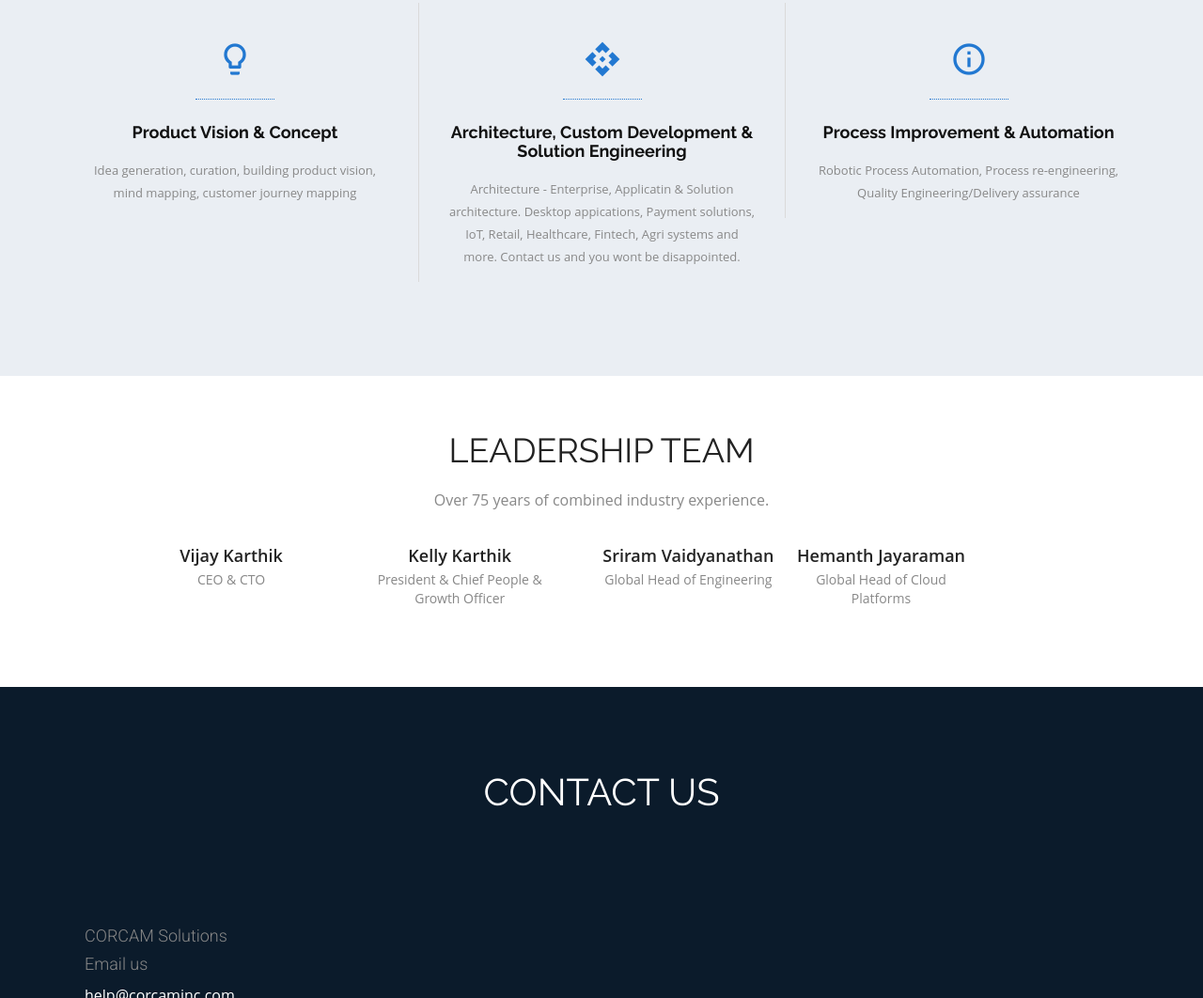
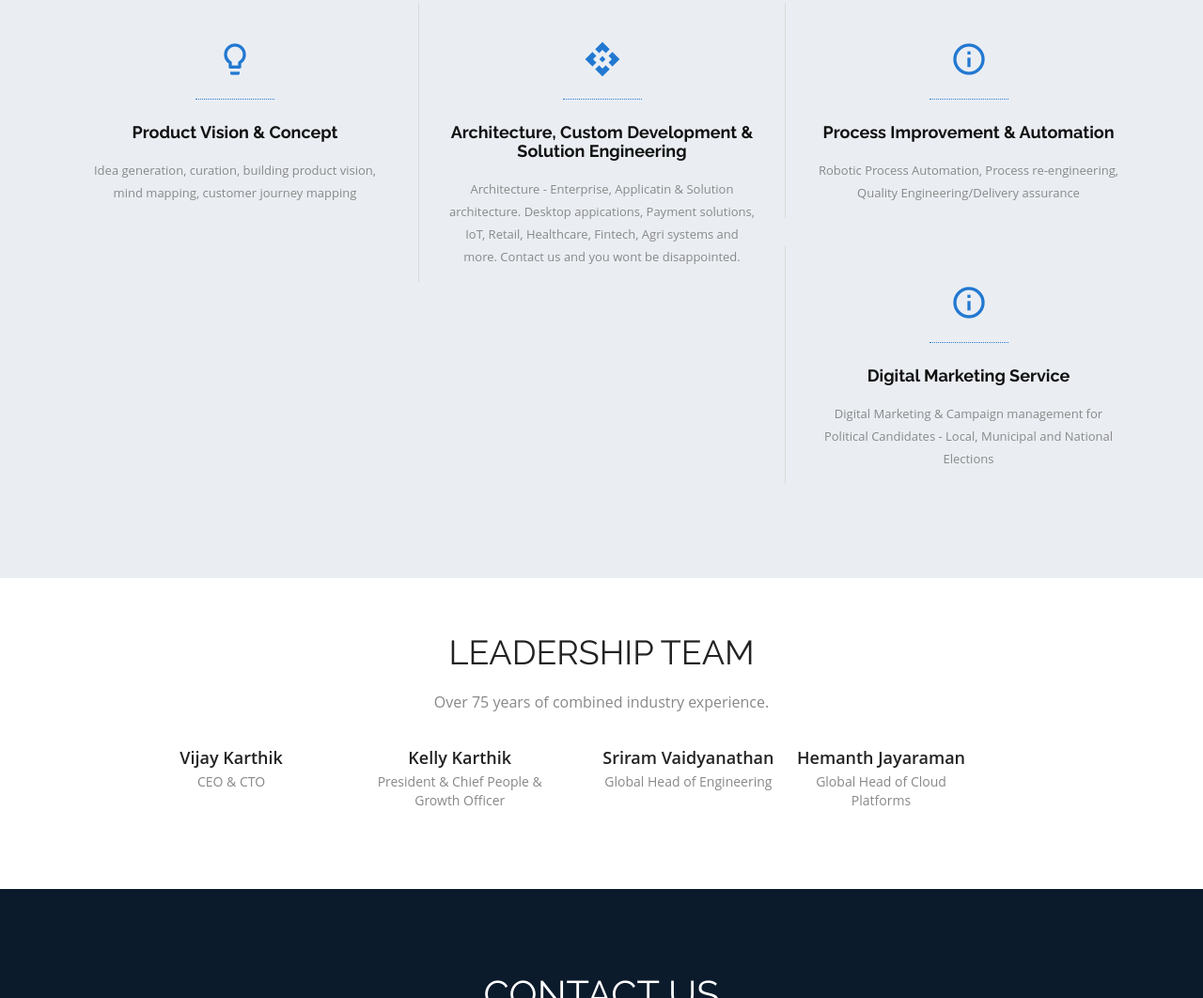
Before and after one commit to corcaminc/corcaminc.github.io, a plain HTML site: page index.html in a window 1280 px wide. Shown: the part 2021-3083 px from the top of the page at 94% size. Drawn offline with Linux system fonts and the light colour scheme.

Commit message:
Added political marketing services

```diff
--- a/index.html
+++ b/index.html
@@ -155,6 +155,13 @@
             <div class="service_icon icon3  delay-03s animated wow zoomIn"> <span><i class="material-icons">info_outline</i></span> </div>
             <h3 class="animated fadeInUp wow">Process Improvement & Automation</h3>
             <p class="animated fadeInDown wow">Robotic Process Automation, Process re-engineering, Quality Engineering/Delivery assurance</p>
+          </div>
+        </div>
+        <div class="col-lg-4 col-md-4 col-sm-4 borderLeft mrgTop">
+          <div class="service_block withripple">
+            <div class="service_icon icon3  delay-03s animated wow zoomIn"> <span><i class="material-icons">info_outline</i></span> </div>
+            <h3 class="animated fadeInUp wow">Digital Marketing Service</h3>
+            <p class="animated fadeInDown wow">Digital Marketing & Campaign management for Political Candidates - Local, Municipal and National Elections</p>
           </div>
         </div>
       </div>
```
